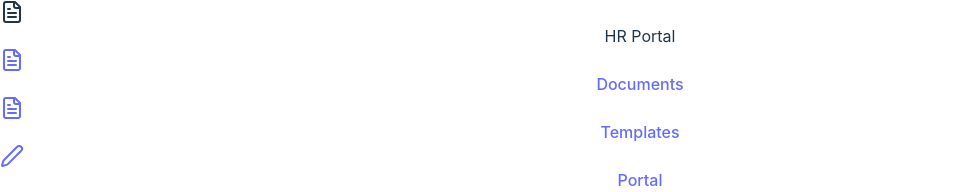
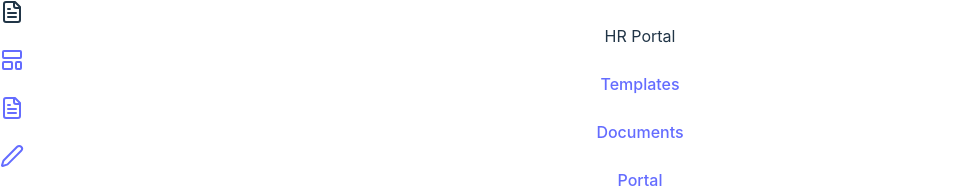
Before and after one commit to nafismahmud181/HR-Portal, a React (Vite) app: page /portal in a window 1280 px wide. Shown: the top 192 px of the page, without its empty margins (0-954 px from the left). Built offline with nearby package versions, Linux system fonts and the light colour scheme; no server answers; sample sign-in values are in the browser's storage.

Commit message:
feat: add Templates navigation item to SideNavbar
- Introduced a new Templates item in the SideNavbar with an associated icon and link.
- Removed the previous implementation of the Templates item to streamline the navigation structure.

```diff
--- a/src/components/SideNavbar.tsx
+++ b/src/components/SideNavbar.tsx
@@ -1,4 +1,4 @@
-import { FileText, Pen, Settings, HelpCircle, User, LogOut } from 'lucide-react';
+import { FileText, Pen, Settings, HelpCircle, User, LogOut, LayoutTemplate } from 'lucide-react';
 import { Link, useNavigate } from 'react-router-dom';
 import React from 'react';
 import { useAuth } from '../contexts/AuthContext';
@@ -22,18 +22,18 @@ const SideNavbar = ({ currentPage }: SideNavbarProps) => {
 
   const navItems = [
     {
+      id: 'templates',
+      label: 'Templates',
+      icon: <LayoutTemplate className="w-5 h-5 text-gray-600" />,
+      href: '/templates',
+      isActive: currentPage === 'templates'
+    },
+    {
       id: 'documents',
       label: 'Documents',
       icon: <FileText className="w-5 h-5 text-gray-600" />,
       href: '/documents',
       isActive: currentPage === 'documents'
-    },
-    {
-      id: 'templates',
-      label: 'Templates',
-      icon: <FileText className="w-5 h-5 text-gray-600" />,
-      href: '/templates',
-      isActive: currentPage === 'templates'
     },
     {
       id: 'portal',
```
